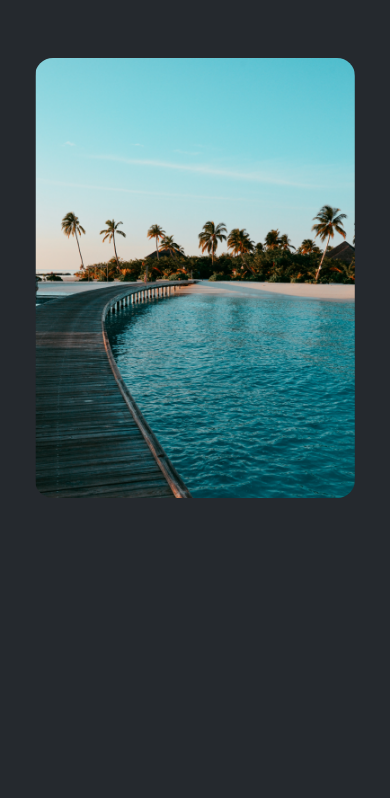
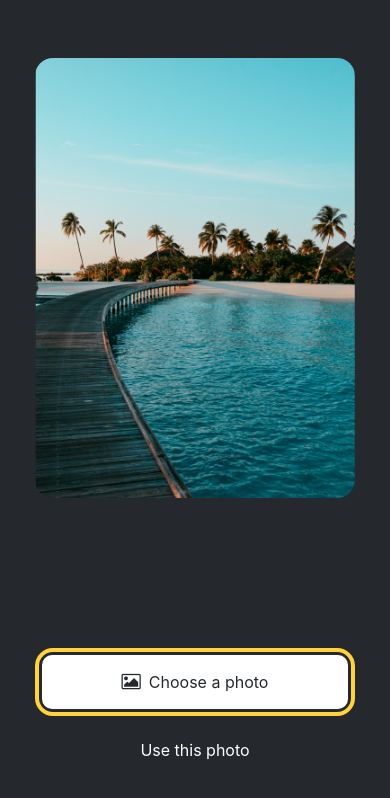
Before and after one commit to Nilstrieb/kurs-335-react-native, a React Native app in the folder photo-app/: screen / in a window 390 px wide. Shown: the top 798 px of the page. Built offline with nearby package versions, Linux system fonts and the light colour scheme.

Commit message:
image picker

```diff
--- a/photo-app/App.tsx
+++ b/photo-app/App.tsx
@@ -1,13 +1,43 @@
 import { StatusBar } from "expo-status-bar";
-import { Image, StyleSheet, View } from "react-native";
+import { StyleSheet, View } from "react-native";
+import ImageViewer, {
+  IMAGE_HEIGHT,
+  IMAGE_WIDTH,
+} from "./components/ImageViewer";
+import Button from "./components/Button";
+import * as ImagePicker from "expo-image-picker";
+import { useState } from "react";
 
 const PlaceholderImage = require("./assets/images/background-image.png");
 
 export default function App() {
+  const [selectedImage, setSelectedImage] = useState<string | null>(null);
+
+  const pickImage = async () => {
+    const result = await ImagePicker.launchImageLibraryAsync({
+      allowsEditing: true,
+      quality: 1,
+      aspect: [IMAGE_WIDTH, IMAGE_HEIGHT],
+    });
+
+    if (!result.canceled) {
+      setSelectedImage(result.assets[0].uri);
+    } else {
+      alert("No image selected");
+    }
+  };
+
   return (
     <View style={styles.container}>
       <View style={styles.imageContainer}>
-        <Image style={styles.image} source={PlaceholderImage} />
+        <ImageViewer
+          placeholderImg={PlaceholderImage}
+          selectedImgUri={selectedImage}
+        />
+      </View>
+      <View style={styles.footerContainer}>
+        <Button theme="primary" label="Choose a photo" onPress={pickImage} />
+        <Button label="Use this photo" onPress={() => alert("default")} />
       </View>
       <StatusBar style="auto" />
     </View>
@@ -25,9 +55,8 @@ const styles = StyleSheet.create({
     flex: 1,
     paddingTop: 58,
   },
-  image: {
-    width: 320,
-    height: 440,
-    borderRadius: 18,
+  footerContainer: {
+    flex: 1 / 3,
+    alignItems: "center",
   },
 });
--- /dev/null
+++ b/photo-app/components/Button.tsx
@@ -0,0 +1,63 @@
+import React from "react";
+import { Pressable, StyleSheet, Text, View } from "react-native";
+import FontAwesome from "@expo/vector-icons/FontAwesome";
+
+type Props = { label: string; onPress: () => void; theme?: "primary" };
+
+const Button = ({ label, onPress, theme }: Props) => {
+  return theme === "primary" ? (
+    <View
+      style={[
+        styles.buttonContainer,
+        { borderWidth: 4, borderColor: "#FFD33D", borderRadius: 18 },
+      ]}
+    >
+      <Pressable
+        style={[styles.button, { backgroundColor: "#FFFFFF" }]}
+        onPress={onPress}
+      >
+        <FontAwesome
+          name="picture-o"
+          size={18}
+          color="#25292E"
+          style={styles.buttonIcon}
+        />
+        <Text style={[styles.buttonLabel, { color: "#25292E" }]}>{label}</Text>
+      </Pressable>
+    </View>
+  ) : (
+    <View style={styles.buttonContainer}>
+      <Pressable style={styles.button} onPress={onPress}>
+        <Text style={styles.buttonLabel}>{label}</Text>
+      </Pressable>
+    </View>
+  );
+};
+
+const styles = StyleSheet.create({
+  buttonContainer: {
+    width: 320,
+    height: 68,
+    marginHorizontal: 20,
+    alignItems: "center",
+    justifyContent: "center",
+    padding: 3,
+  },
+  button: {
+    borderRadius: 10,
+    width: "100%",
+    height: "100%",
+    alignItems: "center",
+    justifyContent: "center",
+    flexDirection: "row",
+  },
+  buttonIcon: {
+    paddingRight: 8,
+  },
+  buttonLabel: {
+    color: "#FFFFFF",
+    fontSize: 16,
+  },
+});
+
+export default Button;
--- /dev/null
+++ b/photo-app/components/ImageViewer.tsx
@@ -0,0 +1,28 @@
+import React from "react";
+import { Image, ImageSourcePropType, StyleSheet } from "react-native";
+
+export const IMAGE_HEIGHT = 440;
+export const IMAGE_WIDTH = 320;
+
+const ImageViewer = ({
+  placeholderImg,
+  selectedImgUri,
+}: {
+  placeholderImg: ImageSourcePropType;
+  selectedImgUri: string | null;
+}) => {
+  const image =
+    selectedImgUri !== null ? { uri: selectedImgUri } : placeholderImg;
+
+  return <Image style={styles.image} source={image} />;
+};
+
+const styles = StyleSheet.create({
+  image: {
+    width: IMAGE_WIDTH,
+    height: IMAGE_HEIGHT,
+    borderRadius: 18,
+  },
+});
+
+export default ImageViewer;
--- a/photo-app/package.json
+++ b/photo-app/package.json
@@ -9,8 +9,10 @@
     "web": "expo start --web"
   },
   "dependencies": {
+    "@expo/vector-icons": "^13.0.0",
     "@expo/webpack-config": "^18.0.1",
     "expo": "~48.0.18",
+    "expo-image-picker": "~14.1.1",
     "expo-status-bar": "~1.4.4",
     "react": "18.2.0",
     "react-dom": "18.2.0",
```
Also changed, not shown: 1 other file (tests, documents, lock files or other folders).
